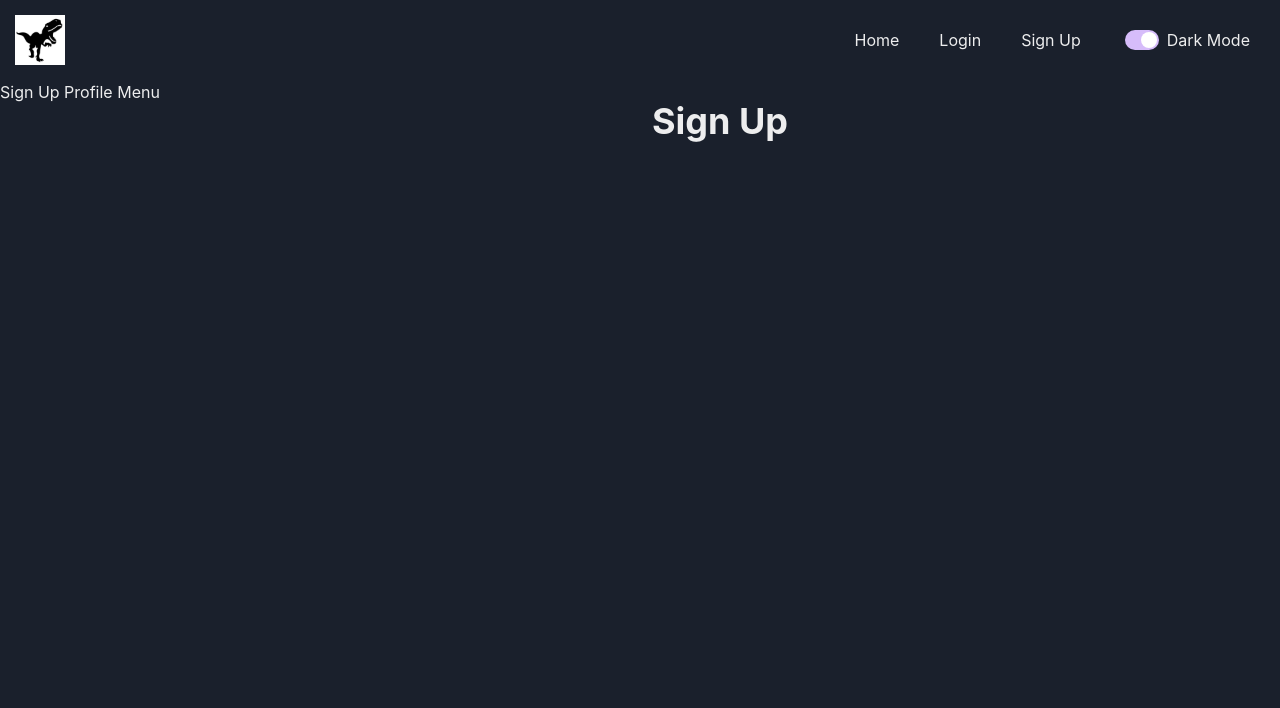
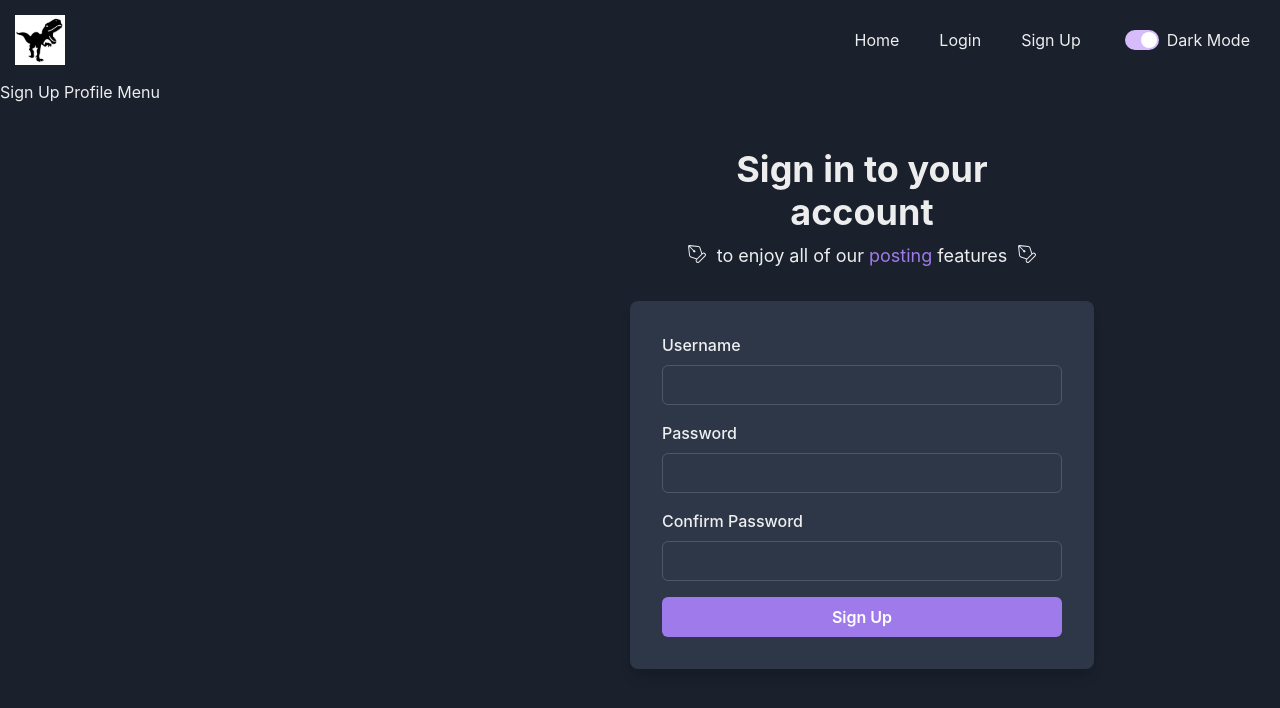
Before and after one commit to Joe-Collins-1986/BitWise_FrontEnd-Test, a React (Vite) app: page /signup in a window 1280 px wide. Shown: the top 708 px of the page. Built offline with nearby package versions, Linux system fonts and the light colour scheme.

Commit message:
add signup form with input validation

```diff
--- a/src/pages/SignUpPage.tsx
+++ b/src/pages/SignUpPage.tsx
@@ -1,10 +1,154 @@
-import { Heading } from '@chakra-ui/react'
+import {ChangeEvent, useState} from 'react';
+import {useNavigate} from 'react-router-dom';
+import { Flex, Box, FormControl, FormLabel, Input,
+        Stack, Button, Text, useColorModeValue,
+        HStack, Heading, Alert, AlertIcon, Show, Hide
+      } from '@chakra-ui/react';
+import { CiPen } from 'react-icons/ci'
+import axios from 'axios';
 
-function SignUpPage() {
+interface SignUpData {
+  username: string;
+  password1: string;
+  password2: string;
+}
+
+const SignUpPage = () => {
+
+  const [signUpData, setSignUpData] = useState<SignUpData>({
+    username: "",
+    password1: "",
+    password2: "",
+  })
+
+  const {username, password1, password2} = signUpData;
+
+  const [errors, setErrors] = useState<{ [key: string]: string[] }>({});
+
+  const navigate = useNavigate();
+
+  const handleChange = (event: ChangeEvent<HTMLInputElement>) => {
+    setSignUpData ({
+      ...signUpData,
+      [event.target.name]: event.target.value
+    })
+  }
+
+  const handleSubmit = async (event: React.FormEvent<HTMLFormElement>) => {
+    event.preventDefault();
+    axios
+      .post("dj-rest-auth/registration/", signUpData)
+      .then((response) => {
+        // Handle the successful response
+        console.log(response.data);
+        navigate('/login/')
+      })
+      .catch((err) => {
+        // Handle the error
+        console.log(err);
+        setErrors(err.response?.data)
+      })};
 
   return (
-    <Heading>Sign Up</Heading>
-  )
+    <Flex
+      minH={'100vh'}
+      justify={'center'}
+      bg={useColorModeValue('gray.50', 'gray.800')}>
+      <Stack spacing={8} mx={'auto'} maxW={'lg'} py={12} px={6}>
+        <Stack align={'center'}>
+          <Heading
+            fontSize={'4xl'}
+            textAlign='center'
+            px={10}>
+              Sign in to your account
+          </Heading>
+          <HStack
+          align={'top'}
+          justify={'center'}
+          >
+            <Hide below='sm'>
+              <CiPen fontSize={'1.5rem'} />
+              <Text fontSize={'lg'} >
+                to enjoy all of our <Text as="span" color={'purple.400'}>posting</Text> features
+              </Text>
+              <CiPen fontSize={'1.5rem'} />
+            </Hide>
+
+          </HStack>
+        </Stack>
+        <Box
+          rounded={'lg'}
+          bg={useColorModeValue('white', 'gray.700')}
+          boxShadow={'lg'}
+          p={8}
+          >
+
+          <form onSubmit={handleSubmit}>
+            <Stack spacing={4}>
+              <FormControl id="username">
+                <FormLabel>Username</FormLabel>
+                <Input
+                  type="text"
+                  name='username'
+                  value={username}
+                  onChange={handleChange} />
+              </FormControl>
+
+              { errors.username?.map((message, idx) =>
+                  <Alert key={idx} status='warning'>
+                    <AlertIcon />
+                    {message}
+                  </Alert>
+              )}
+
+              <FormControl id="password1">
+                <FormLabel>Password</FormLabel>
+                <Input
+                  type="password"
+                  name='password1'
+                  value={password1}
+                  onChange={handleChange} />
+              </FormControl>
+
+              { errors.password1?.map((message, idx) =>
+                  <Alert key={idx} status='warning'>
+                    <AlertIcon />
+                    {message}
+                  </Alert>
+              )}
+
+              <FormControl id="password2">
+                <FormLabel>Confirm Password</FormLabel>
+                <Input
+                  type="password"
+                  name='password2'
+                  value={password2}
+                  onChange={handleChange} />
+              </FormControl>
+
+              { errors.password2?.map((message, idx) =>
+                  <Alert key={idx} status='warning'>
+                    <AlertIcon />
+                    {message}
+                  </Alert>
+              )}
+
+              <Button
+                type='submit'
+                bg={'purple.400'}
+                color={'white'}
+                _hover={{
+                  bg: 'purple.500',
+                }}>
+                Sign Up
+              </Button>
+
+            </Stack>
+          </form>
+        </Box>
+      </Stack>
+    </Flex>
+  );
 }
 
 export default SignUpPage
```
